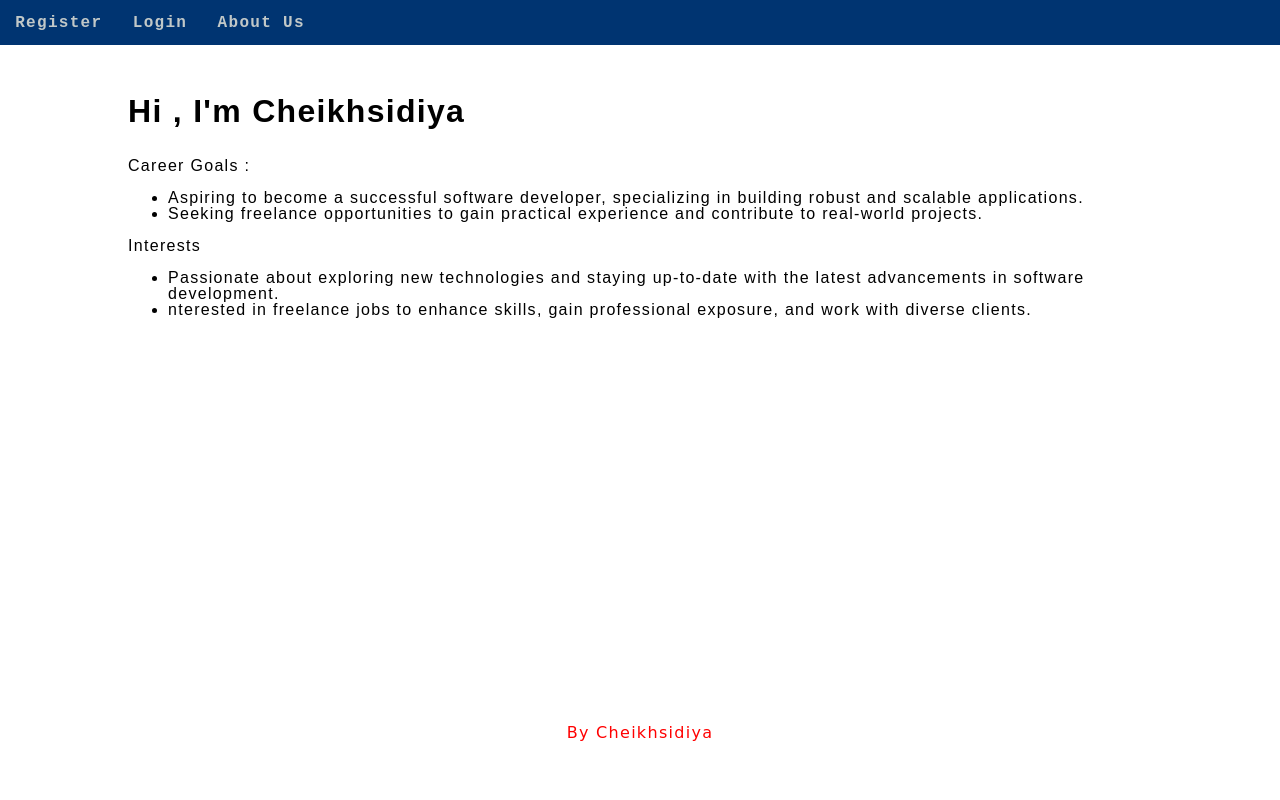
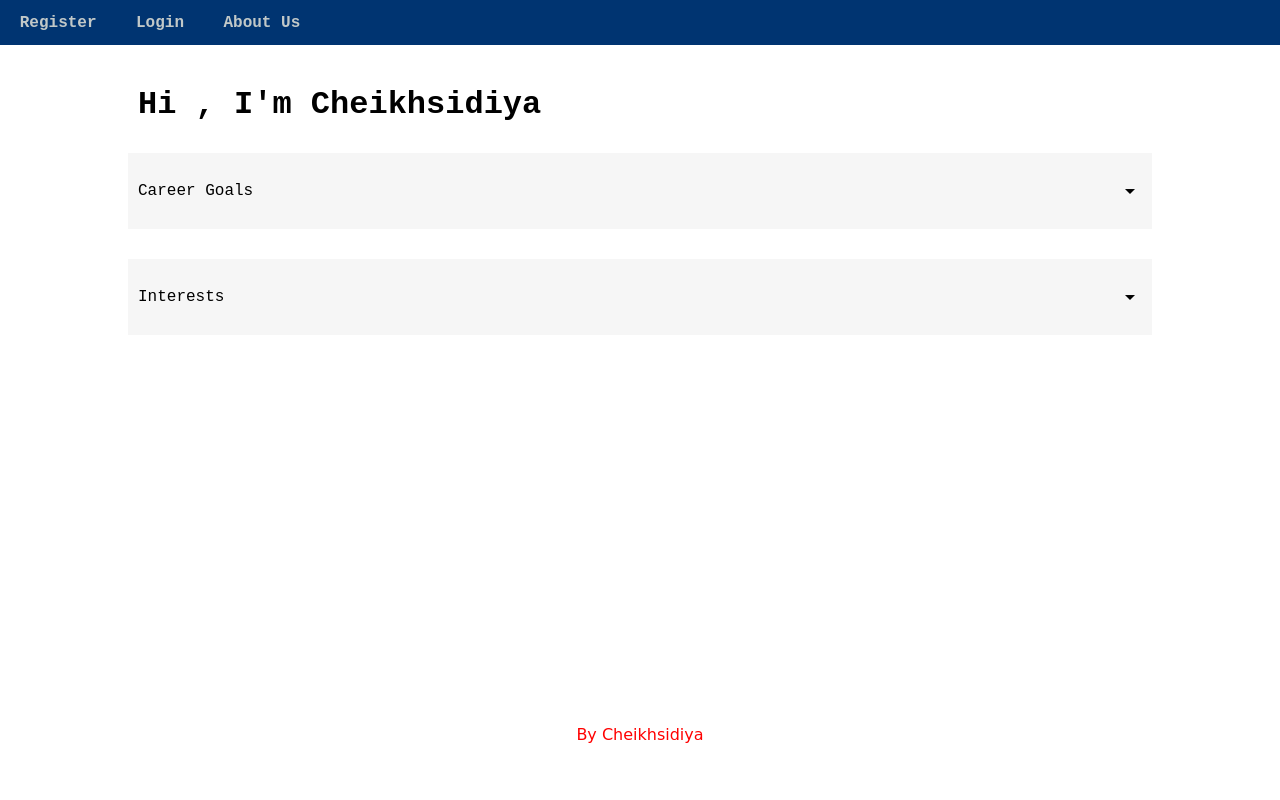
Before and after one commit to cheikh1111/Todo, a Flask app: page /about in a window 1280 px wide. Run offline with Flask 3, Linux system fonts and the light colour scheme.

Commit message:
Changing the about page

```diff
--- a/website/static/css/about.css
+++ b/website/static/css/about.css
@@ -1,16 +1,14 @@
-body{
-    font-family: Arial, Helvetica, sans-serif;
-    line-height: 16px;
-    letter-spacing: 1.3px;
+body{font-family: 'Courier New', Courier, monospace;}
+
+.material-symbols-outlined {
+  font-variation-settings:
+  'FILL' 0,
+  'wght' 400,
+  'GRAD' 0,
+  'opsz' 48
 }
 
-h1 {
-    line-height: 50px
-}
-.main-area {
-    display: flex;
-    justify-content: center;
-}
+.main-area {display: flex;justify-content: center}
 .content {
     width: 80%;
     min-height: 80vh;
@@ -18,3 +16,9 @@ h1 {
     align-items: center;
     flex-flow: column nowrap;
 }
+
+h1{padding-left: 10px}
+.content div {background-color: #f6f6f6;margin:30px 0;padding: 10px;}
+.content div p {display:flex;justify-content: space-between;align-items: center}
+.content div ul {font-family: 'Borel',cursive;list-style: none;display: none;padding-top: 10px}
+.content div:hover ul {display: block}
--- a/website/templates/about.html
+++ b/website/templates/about.html
@@ -1,25 +1,48 @@
-{% extends 'base.html'%}
+{% extends 'base.html'%} {% block head %}
+<link rel="stylesheet" href="{{url_for('static',filename='css/about.css')}}" />
+<link rel="preconnect" href="https://fonts.googleapis.com">
+<link rel="preconnect" href="https://fonts.gstatic.com" crossorigin>
+<link rel="stylesheet" href="https://fonts.googleapis.com/css2?family=Material+Symbols+Outlined:opsz,wght,FILL,GRAD@20..48,100..700,0..1,-50..200" />
+<link href="https://fonts.googleapis.com/css2?family=Barlow&display=swap" rel="stylesheet">
+{% endblock %} {% block main_area %}
 
-{% block head %}
-    <link rel="stylesheet" href="{{url_for('static',filename='css/about.css')}}">
-{% endblock %}
-
-
-{% block main_area %}
+<!-- Todo: add chack board font  -->
 
 <div class="content">
-    <h1>Hi , I'm Cheikhsidiya </h1>
-    <div class="title">Career Goals : </div>
-    <ul>
-        <li>Aspiring to become a successful software developer, specializing in building robust and scalable applications.</li>
-        <li>Seeking freelance opportunities to gain practical experience and contribute to real-world projects.</li>
-    </ul>
+    <h1>Hi , I'm Cheikhsidiya</h1>
+    <div>
+        <p>
+            Career Goals
+            <span class="material-symbols-outlined"> arrow_drop_down </span>
+        </p>
+        <ul>
+            <li>
+                Aspiring to become a successful software developer, specializing in
+                building robust and scalable applications.
+            </li>
+            <li>
+                Seeking freelance opportunities to gain practical experience and
+                contribute to real-world projects.
+            </li>
+        </ul>
+    </div>
 
-    <div class="title">Interests</div>
-    <ul>
-        <li>Passionate about exploring new technologies and staying up-to-date with the latest advancements in software development.</li>
-        <li>nterested in freelance jobs to enhance skills, gain professional exposure, and work with diverse clients.</li>
-    </ul>
+    <div>
+        <p>
+            Interests
+            <span class="material-symbols-outlined">arrow_drop_down</span>
+        </p>
+        <ul>
+            <li>
+                Passionate about exploring new technologies and staying up-to-date with
+                the latest advancements in software development.
+            </li>
+            <li>
+                nterested in freelance jobs to enhance skills, gain professional
+                exposure, and work with diverse clients.
+            </li>
+        </ul>
+    </div>
 </div>
 
 {% endblock %}
```
